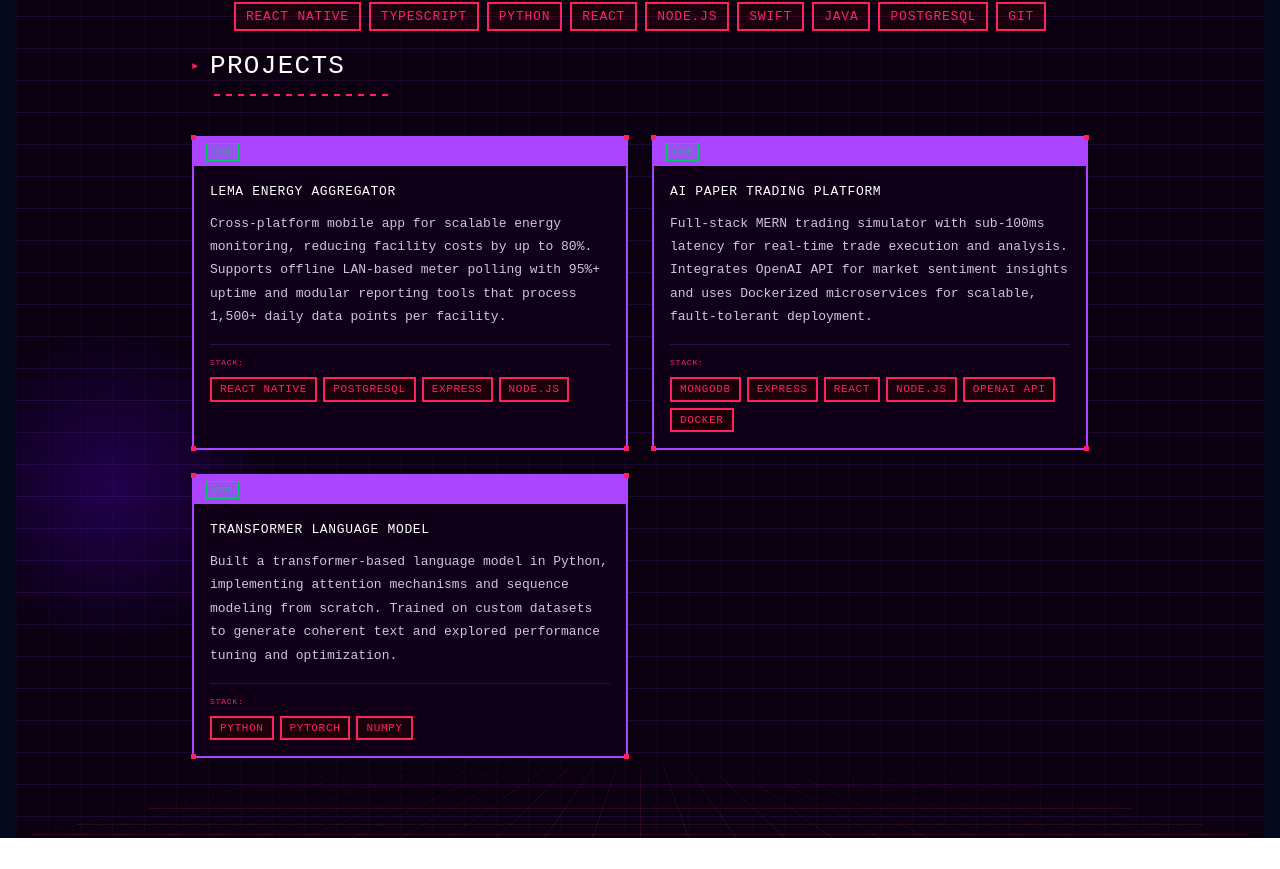
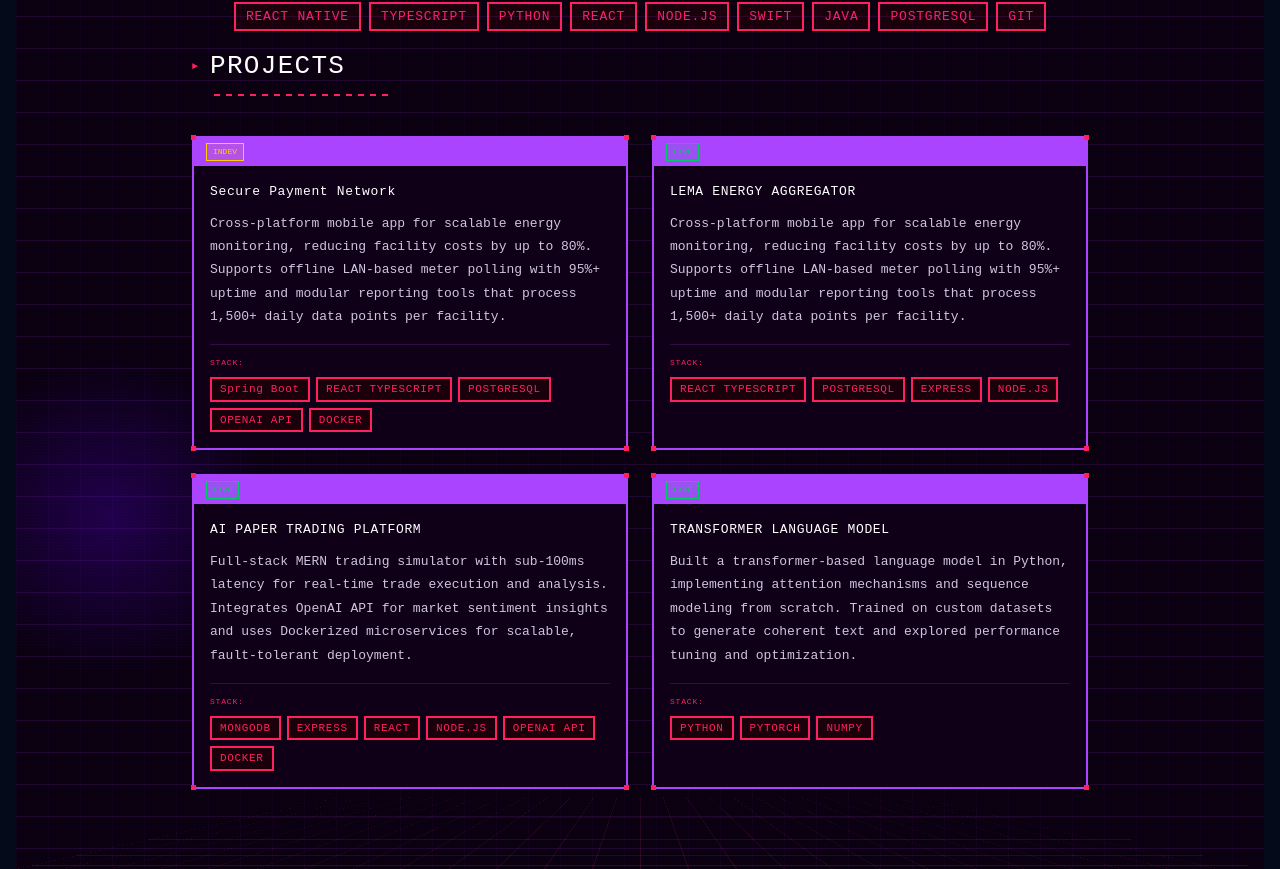
Before and after one commit to KevinMuniz1/Portfolio-Website, a Next.js app: page / in a window 1280 px wide. Shown: the part 912-1781 px from the top of the page. Before the commit the page ends 1750 px from the top, so only its background shows below. Built offline with nearby package versions, Linux system fonts and the light colour scheme; no server answers.

Commit message:
added project to project section

```diff
--- a/app/components/welcomePageName.tsx
+++ b/app/components/welcomePageName.tsx
@@ -22,14 +22,22 @@ const LINE_DELAY = 180;
 const PROJECTS = [
   {
     id: "01",
+    name: "Secure Payment Network",
+    description:
+      "Cross-platform mobile app for scalable energy monitoring, reducing facility costs by up to 80%. Supports offline LAN-based meter polling with 95%+ uptime and modular reporting tools that process 1,500+ daily data points per facility.",
+    stack: ["Spring Boot", "REACT TYPESCRIPT", "POSTGRESQL", "OPENAI API", "DOCKER"],
+    status: "INDEV",
+  },
+  {
+    id: "02",
     name: "LEMA ENERGY AGGREGATOR",
     description:
       "Cross-platform mobile app for scalable energy monitoring, reducing facility costs by up to 80%. Supports offline LAN-based meter polling with 95%+ uptime and modular reporting tools that process 1,500+ daily data points per facility.",
-    stack: ["REACT NATIVE", "POSTGRESQL", "EXPRESS", "NODE.JS"],
+    stack: ["REACT TYPESCRIPT", "POSTGRESQL", "EXPRESS", "NODE.JS"],
     status: "LIVE",
   },
   {
-    id: "02",
+    id: "03",
     name: "AI PAPER TRADING PLATFORM",
     description:
       "Full-stack MERN trading simulator with sub-100ms latency for real-time trade execution and analysis. Integrates OpenAI API for market sentiment insights and uses Dockerized microservices for scalable, fault-tolerant deployment.",
@@ -37,7 +45,7 @@ const PROJECTS = [
     status: "LIVE",
   },
   {
-  id: "03",
+  id: "04",
   name: "TRANSFORMER LANGUAGE MODEL",
   description:
     "Built a transformer-based language model in Python, implementing attention mechanisms and sequence modeling from scratch. Trained on custom datasets to generate coherent text and explored performance tuning and optimization.",
@@ -48,7 +56,7 @@ const PROJECTS = [
 
 const STATUS_STYLE: Record<string, { color: string; border: string; bg: string }> = {
   LIVE:     { color: "#00cc66", border: "#00cc66", bg: "rgba(0,204,102,0.1)" },
-  "IN DEV": { color: "#ffcc00", border: "#ffcc00", bg: "rgba(255,204,0,0.1)" },
+  INDEV: { color: "#ffcc00", border: "#ffcc00", bg: "rgba(255,204,0,0.1)" },
   SOON:     { color: "#aa44ff", border: "#aa44ff", bg: "rgba(170,68,255,0.1)" },
 };
 
```
